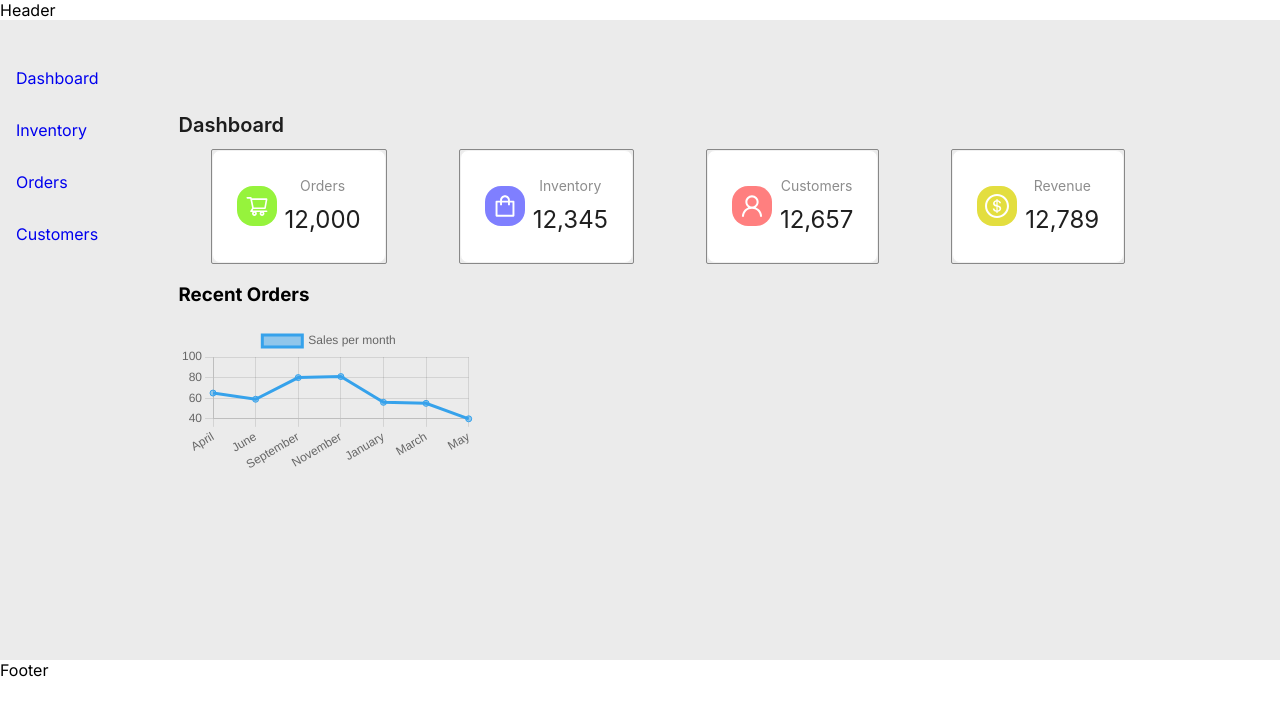
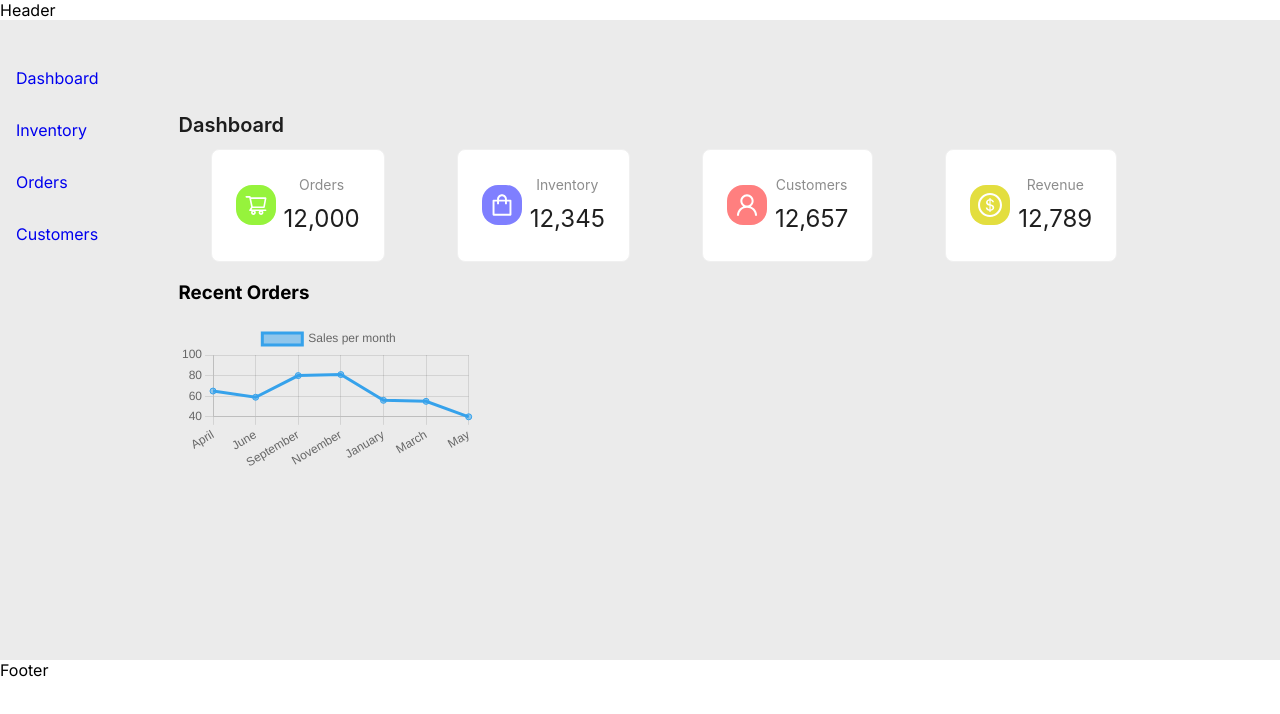
Before and after one commit to Fr33yr/inventory-management, a React (Vite) app: page /dashboard in a window 1280 px wide. Shown: the top 714 px of the page. Built offline with nearby package versions, Linux system fonts and the light colour scheme.

Commit message:
border radius in cards

```diff
--- a/src/components/stats/statsview/StatsCard.module.css
+++ b/src/components/stats/statsview/StatsCard.module.css
@@ -1,6 +1,5 @@
 .statscard {
-  border: 1px solid rgb(136, 136, 136);
-  border-radius: 2px;
+  border-radius: 5px;
   min-width: 6rem;
   text-align: center;
   margin: 0 2rem;
```
